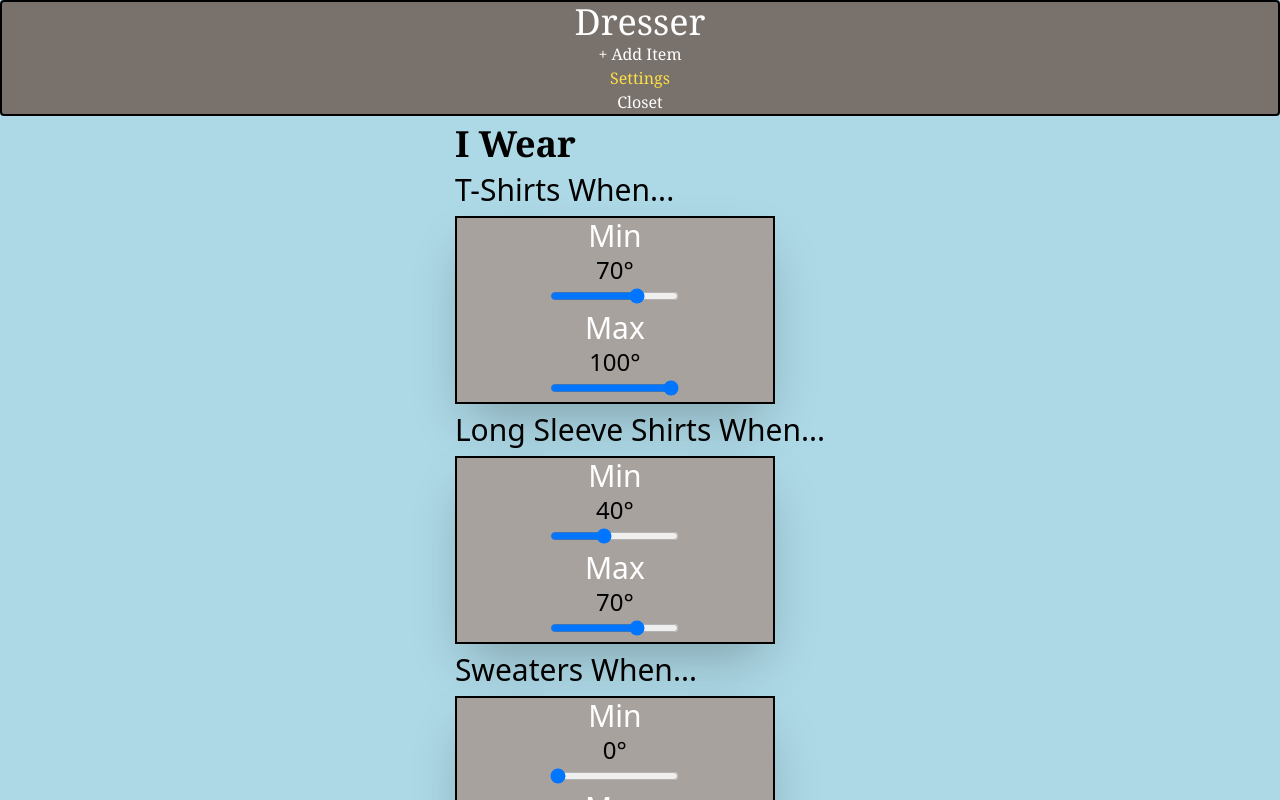
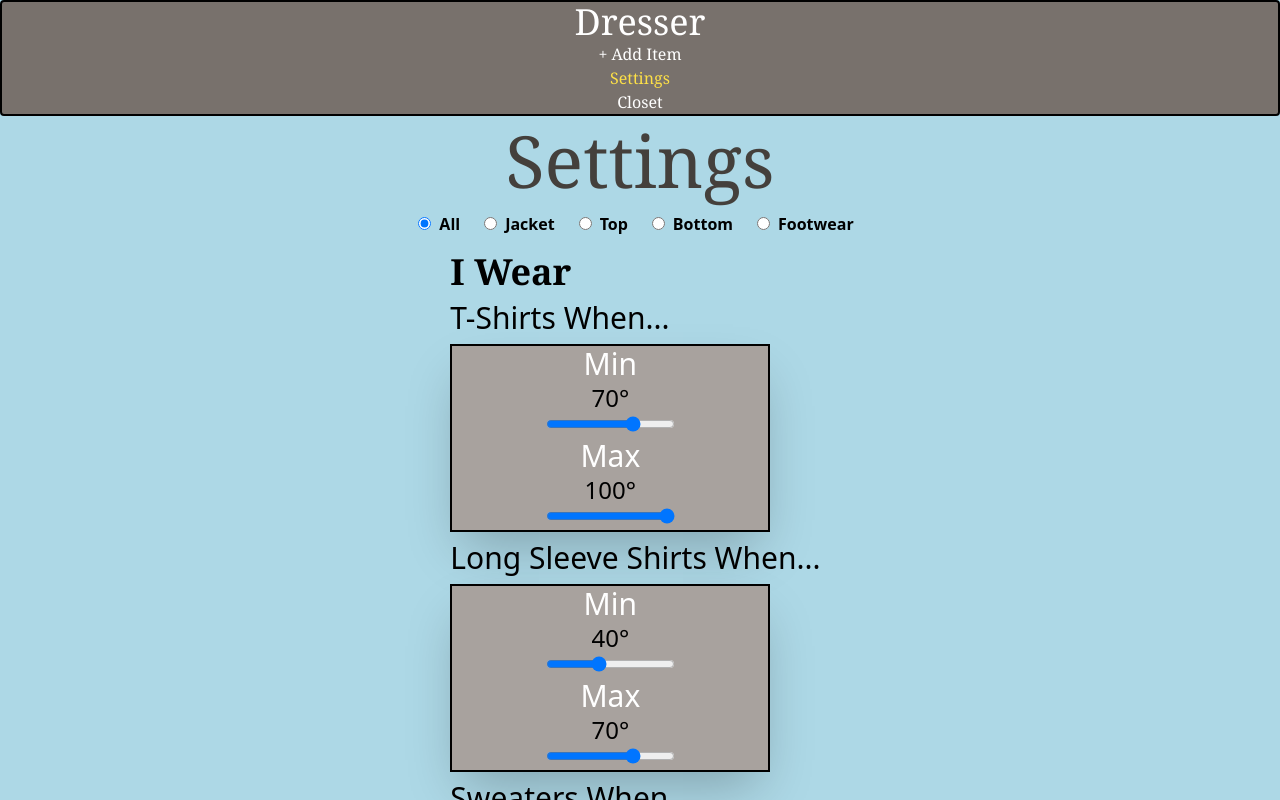
Before and after one commit to denisb92/Wardrobe, a React (Vite) app in the folder Wardrobe/: page /settings in a window 1280 px wide. Shown: the top 800 px of the page. Built offline with nearby package versions, Linux system fonts and the light colour scheme; no server answers.

Commit message:
Added Radio Buttons to filter Settings

```diff
--- a/Wardrobe/src/components/Settings.jsx
+++ b/Wardrobe/src/components/Settings.jsx
@@ -3,22 +3,48 @@ import { settingsActions } from "../store/settings";
 import RangeDials from "./RangeDials";
 import { useDispatch, useSelector } from "react-redux";
 import { checkAvailableOutfitTypes } from "./helper/WeatherLogic";
+import { useState } from "react";
+import { SETTINGS_FILTER } from "../data/FilterSettings";
+
+const RESET_CHECKED_STATE = {
+   "All": false,
+   "Jacket": false,
+   "Top": false,
+   "Bottom": false,
+   "Footwear": false
+}
 
 export default function Settings(){
 
+    const initialCheckedState ={
+      "All": true,
+      "Jacket": false,
+      "Top": false,
+      "Bottom": false,
+      "Footwear": false
+    };
     const allSettings = useSelector(state => state.settings.settings);
     const currentTemp = useSelector(state => state.weather.tempF);
+    const [checkedState, setCheckedState] = useState(initialCheckedState);
     const dispatch = useDispatch();
 
     function handleUpdate(event)
     {
         event.preventDefault();
         const fd = new FormData(event.target);
+        const propertyNames = Object.getOwnPropertyNames(Object.fromEntries(fd.entries()));
+
         let newSettings = [];
 
          for(let i = 0; i < allSettings.length; i++)
          {
-            newSettings.push({name: allSettings[i].name, category: allSettings[i].category,  minTemp: +fd.get(`${allSettings[i].name}min`), maxTemp: +fd.get(`${allSettings[i].name}max`)})
+            if(propertyNames.find((prop) => prop === `${allSettings[i].name}min`)){
+               newSettings.push({name: allSettings[i].name, category: allSettings[i].category,  minTemp: +fd.get(`${allSettings[i].name}min`), maxTemp: +fd.get(`${allSettings[i].name}max`)})
+            }
+            else
+            {
+               newSettings.push(allSettings[i]);
+            }
          }
 
          const newAvailableTypes = checkAvailableOutfitTypes(newSettings, currentTemp);
@@ -29,18 +55,41 @@ export default function Settings(){
          dispatch(dresserActions.checkOutfit({availableTypes: newAvailableTypes}))
     }
 
+    function changeSetting(event)
+    {
+         setCheckedState(() =>{
+            return{
+               ...RESET_CHECKED_STATE,
+               [event.target.id]: true
+            };
+         } );
+    }
+
     return(
+      <>
+      <h1 className="text-7xl font-serif text-stone-700 text-center">Settings</h1>
+      <div className="grid grid-flow-col auto-cols-max py-4">
+         {SETTINGS_FILTER.map((setting) => (
+            <div className="px-2" key={setting}>
+               <input name="settings" id={setting} type="radio" onChange={changeSetting} checked={checkedState[setting]}/>
+               <label className="px-2 font-bold">{setting}</label>
+            </div>
+         ))}
+      </div>
        <form onSubmit={handleUpdate}>
-       <h1  className="text-4xl font-serif font-bold">I Wear</h1>
+        <div className="mx-10">
+       <h2  className="text-4xl font-serif font-bold">I Wear</h2>
        {allSettings.map((setting) => (
-        <div key={setting.name}>
-        <RangeDials  title={setting.name} minTemp={setting.minTemp} maxTemp={setting.maxTemp}/>
+         <div key={setting.name}>
+        {(checkedState["All"] === true ||  checkedState[setting.category] === true ) && <RangeDials  title={setting.name} minTemp={setting.minTemp} maxTemp={setting.maxTemp}/>}
         </div>
        ))}
 
        <div className="text-center py-4" >
-       <button type="submit"  className=" bg-green-400 w-20 h-8 mx-32 border-2 border-black ">Update</button>
+       <button type="submit"  className=" hover:bg-green-500 bg-green-400 w-20 h-8  border-2 border-black ">Update</button>
+       </div>
        </div>
        </form>
+       </>
     )
 }
--- a/Wardrobe/src/data/FilterSettings.js
+++ b/Wardrobe/src/data/FilterSettings.js
@@ -1,4 +1,5 @@
 export const TYPES_SETTINGS = ['None', "T-Shirts", "Long Sleeve Shirts", "Sweaters", "Sweatshirts", "Pants", "Shorts", "Shoes", "Jackets", ];
 export const COLORS_SETTINGS =['None', 'Red', 'Green', 'Blue', 'White', 'Black', 'Purple', 'Yellow', 'Orange', 'Pink', 'Brown', 'Gray'];
-export const CATEGORIES_SETTINGS = ['None', "Top", "Bottom", "Footwear"];
+export const CATEGORIES_SETTINGS = ['None', "Top", "Bottom", "Footwear", "Jacket"];
 export const OCCASION_SETTINGS = ['None', 'Casual', 'Work', 'Workout', 'Formal'];
+export const SETTINGS_FILTER = ['All', 'Jacket', 'Top', 'Bottom', 'Footwear' ];
--- a/Wardrobe/src/store/weather.js
+++ b/Wardrobe/src/store/weather.js
@@ -1,5 +1,5 @@
 import { createSlice } from "@reduxjs/toolkit";
-const initialWeather = {tempF: 0, condition: "Clear"};
+const initialWeather = {tempF: 70, condition: "Clear"};
 
 const weatherSlice = createSlice({
     name: 'weather',
```
